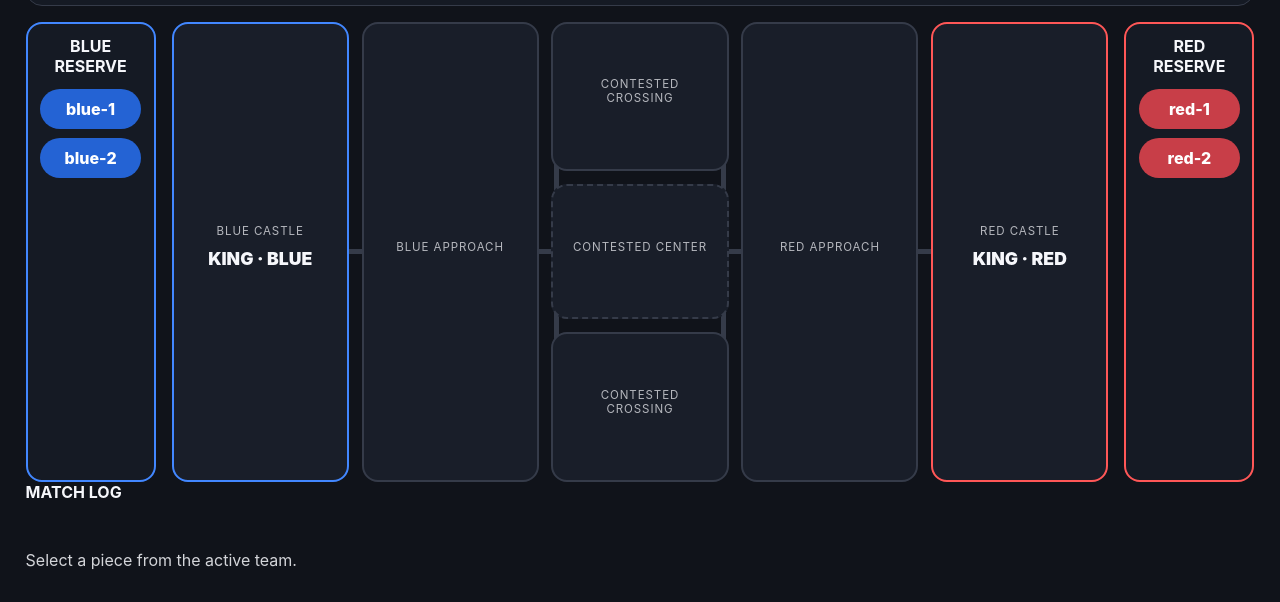
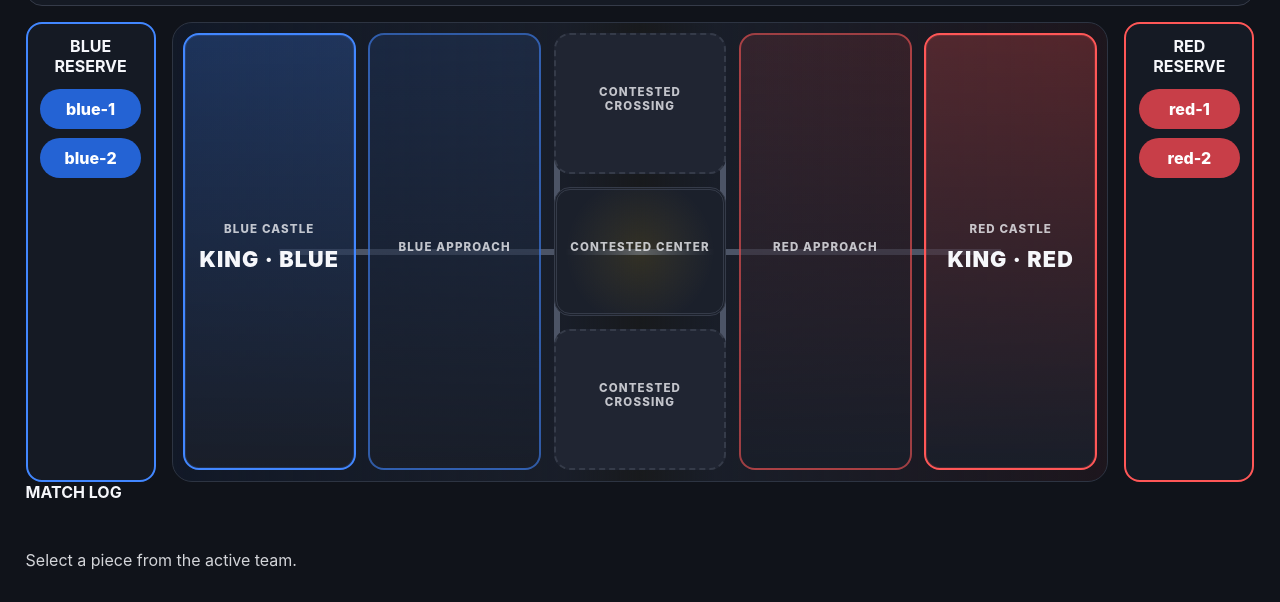
Before and after one commit to tehknesolutions/qworlox-game, a website with bundled scripts: page index.html in a window 1280 px wide. Shown: the part 265-867 px from the top of the page. Built offline with nearby package versions, Linux system fonts and the light colour scheme.

Commit message:
feat: strengthen P2 board readability hierarchy

```diff
--- a/game/ui/playable.css
+++ b/game/ui/playable.css
@@ -19,28 +19,28 @@ button { font: inherit; }
 .qworlox-reserve > div { display: flex; flex-direction: column; gap: .55rem; }
 .qworlox-reserve--blue { border-color: #4287ff; }
 .qworlox-reserve--red { border-color: #ff5757; }
-.qworlox-board { position: relative; isolation: isolate; display: grid; grid-template-columns: repeat(5, minmax(110px, 1fr)); grid-template-areas: "blueking blueapproach north redapproach redking" "blueking blueapproach center redapproach redking" "blueking blueapproach south redapproach redking"; gap: .8rem; min-height: 460px; align-items: stretch; }
-.qworlox-route-layer { position: absolute; z-index: -1; inset: 10% 4%; background: linear-gradient(90deg, transparent 0 8%, #353b49 8% 92%, transparent 92%) center / 100% 5px no-repeat; pointer-events: none; }
-.qworlox-route-layer::before, .qworlox-route-layer::after { content: ""; position: absolute; left: 40%; right: 40%; height: 38%; border-left: 5px solid #353b49; border-right: 5px solid #353b49; }
-.qworlox-route-layer::before { top: 12%; border-top: 5px solid #353b49; border-radius: 1.2rem 1.2rem 0 0; }
-.qworlox-route-layer::after { bottom: 12%; border-bottom: 5px solid #353b49; border-radius: 0 0 1.2rem 1.2rem; }
+.qworlox-board { position: relative; isolation: isolate; display: grid; grid-template-columns: repeat(5, minmax(110px, 1fr)); grid-template-areas: "blueking blueapproach north redapproach redking" "blueking blueapproach center redapproach redking" "blueking blueapproach south redapproach redking"; gap: .8rem; min-height: 460px; align-items: stretch; padding: .65rem; border: 1px solid #2d3442; border-radius: 1.25rem; background: linear-gradient(90deg, rgba(36,99,212,.07), rgba(25,30,41,.96) 42%, rgba(244,211,94,.035) 50%, rgba(25,30,41,.96) 58%, rgba(200,62,72,.07)); }
+.qworlox-route-layer { position: absolute; z-index: -1; inset: 10% 4%; background: linear-gradient(90deg, transparent 0 8%, #586174 8% 92%, transparent 92%) center / 100% 6px no-repeat; pointer-events: none; opacity: .82; }
+.qworlox-route-layer::before, .qworlox-route-layer::after { content: ""; position: absolute; left: 40%; right: 40%; height: 38%; border-left: 6px solid #586174; border-right: 6px solid #586174; }
+.qworlox-route-layer::before { top: 12%; border-top: 6px solid #586174; border-radius: 1.2rem 1.2rem 0 0; }
+.qworlox-route-layer::after { bottom: 12%; border-bottom: 6px solid #586174; border-radius: 0 0 1.2rem 1.2rem; }
 .qworlox-node { border: 2px solid #353b49; border-radius: 1rem; padding: .8rem; background: #191e29; display: flex; flex-direction: column; justify-content: center; gap: .6rem; text-align: center; transition: transform .15s ease, border-color .15s ease, box-shadow .15s ease; }
-[data-node-id="blue-king"] { grid-area: blueking; border-color: #4287ff; }
-[data-node-id="blue-approach"] { grid-area: blueapproach; }
-[data-node-id="north-crossing"] { grid-area: north; }
-[data-node-id="center"] { grid-area: center; border-style: dashed; }
-[data-node-id="south-crossing"] { grid-area: south; }
-[data-node-id="red-approach"] { grid-area: redapproach; }
-[data-node-id="red-king"] { grid-area: redking; border-color: #ff5757; }
-[data-legal-choice="true"] { border-color: #f4d35e; cursor: pointer; transform: translateY(-3px); box-shadow: 0 0 0 3px rgba(244, 211, 94, .18), 0 10px 30px rgba(0,0,0,.25); animation: legal-choice-pulse .9s ease-in-out infinite alternate; }
-[data-current-move="true"] { border-color: #fff; box-shadow: 0 0 0 4px rgba(255,255,255,.16); }
-.qworlox-node__region { font-size: .72rem; opacity: .7; letter-spacing: .08em; }
-.qworlox-king { font-size: 1.1rem; font-weight: 900; }
+[data-node-id="blue-king"] { grid-area: blueking; border-color: #4287ff; --blue-territory: 1; --king-objective: 1; background: linear-gradient(180deg, rgba(66,135,255,.24), rgba(25,30,41,.98)); box-shadow: inset 0 0 0 1px rgba(66,135,255,.18); }
+[data-node-id="blue-approach"] { grid-area: blueapproach; --blue-territory: 1; border-color: rgba(66,135,255,.58); background: linear-gradient(180deg, rgba(66,135,255,.12), #191e29); }
+[data-node-id="north-crossing"] { grid-area: north; --contested-territory: 1; --crossing: 1; border-style: dashed; background: #202532; }
+[data-node-id="center"] { grid-area: center; border-style: double; border-width: 3px; --contested-territory: 1; --center-objective: 1; background: radial-gradient(circle at center, rgba(244,211,94,.12), #1b202b 72%); }
+[data-node-id="south-crossing"] { grid-area: south; --contested-territory: 1; --crossing: 1; border-style: dashed; background: #202532; }
+[data-node-id="red-approach"] { grid-area: redapproach; --red-territory: 1; border-color: rgba(255,87,87,.58); background: linear-gradient(180deg, rgba(255,87,87,.12), #191e29); }
+[data-node-id="red-king"] { grid-area: redking; border-color: #ff5757; --red-territory: 1; --king-objective: 1; background: linear-gradient(180deg, rgba(255,87,87,.24), rgba(25,30,41,.98)); box-shadow: inset 0 0 0 1px rgba(255,87,87,.18); }
+.qworlox-node__region { font-size: .72rem; opacity: .76; letter-spacing: .1em; font-weight: 800; }
+.qworlox-king { font-size: 1.35rem; font-weight: 950; letter-spacing: .05em; }
 .qworlox-node__pieces { display: flex; flex-wrap: wrap; justify-content: center; gap: .4rem; }
 .qworlox-piece { border: 2px solid transparent; border-radius: 999px; padding: .5rem .7rem; color: white; cursor: pointer; font-weight: 800; transition: transform .15s ease, box-shadow .15s ease; }
 .qworlox-piece--blue { background: #2463d4; }
 .qworlox-piece--red { background: #c83e48; }
 .qworlox-piece[data-selected="true"] { border-color: #f4d35e; transform: scale(1.08); box-shadow: 0 0 0 4px rgba(244,211,94,.22); }
+[data-legal-choice="true"] { --interaction-legal: 1; border-color: #f4d35e; cursor: pointer; transform: translateY(-3px); box-shadow: 0 0 0 3px rgba(244,211,94,.24), 0 10px 30px rgba(0,0,0,.28); animation: legal-choice-pulse .9s ease-in-out infinite alternate; }
+[data-current-move="true"] { --interaction-current: 1; border-color: #fff; box-shadow: 0 0 0 4px rgba(255,255,255,.2), 0 12px 32px rgba(0,0,0,.28); }
 [data-feedback-phase="rolled"] .qworlox-roll-state { animation: die-hit .28s ease-out both; }
 [data-feedback-phase="moving"] [data-current-move="true"] { animation: move-focus .34s ease-out both; }
 [data-feedback-phase="turn-changed"] .qworlox-turn { animation: turn-swap .42s ease-out both; }
@@ -54,4 +54,4 @@ button { font: inherit; }
 .qworlox-message { width: min(1240px, 96vw); margin: 0 auto 2rem; opacity: .85; }
 @media (prefers-reduced-motion: reduce) { *, *::before, *::after { animation-duration: .001ms !important; animation-iteration-count: 1 !important; transition-duration: .001ms !important; scroll-behavior: auto !important; } }
 @media (max-width: 900px) { .qworlox-arena { grid-template-columns: 1fr; } .qworlox-reserve { min-height: auto; } .qworlox-reserve > div { flex-direction: row; flex-wrap: wrap; justify-content: center; } }
-@media (max-width: 760px) { .qworlox-playtest-guide { grid-template-columns: 1fr; } .qworlox-playtest-guide small { grid-column: 1; } .qworlox-hud { grid-template-columns: 1fr auto; } .qworlox-roll-state { grid-column: 1 / -1; grid-row: 2; } .qworlox-board { grid-template-columns: 1fr; grid-template-areas: "blueking" "blueapproach" "north" "center" "south" "redapproach" "redking"; min-height: auto; } .qworlox-route-layer { display: none; } .qworlox-node { min-height: 110px; } }
+@media (max-width: 760px) { .qworlox-playtest-guide { grid-template-columns: 1fr; } .qworlox-playtest-guide small { grid-column: 1; } .qworlox-hud { grid-template-columns: 1fr auto; } .qworlox-roll-state { grid-column: 1 / -1; grid-row: 2; } .qworlox-board { grid-template-columns: 1fr; grid-template-areas: "blueking" "blueapproach" "north" "center" "south" "redapproach" "redking"; min-height: auto; padding: .45rem; background: #151a24; } .qworlox-route-layer { display: none; } .qworlox-node { min-height: 110px; } .qworlox-king { font-size: 1.25rem; } }
```
